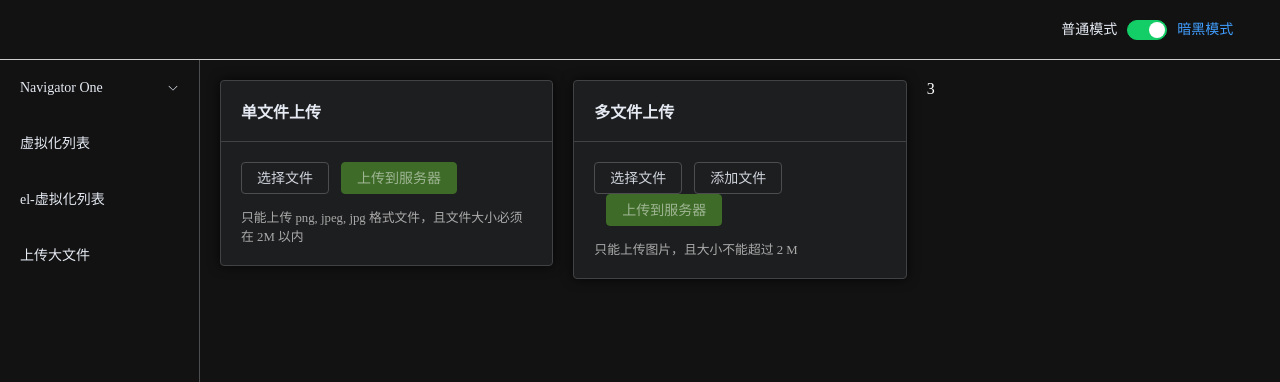
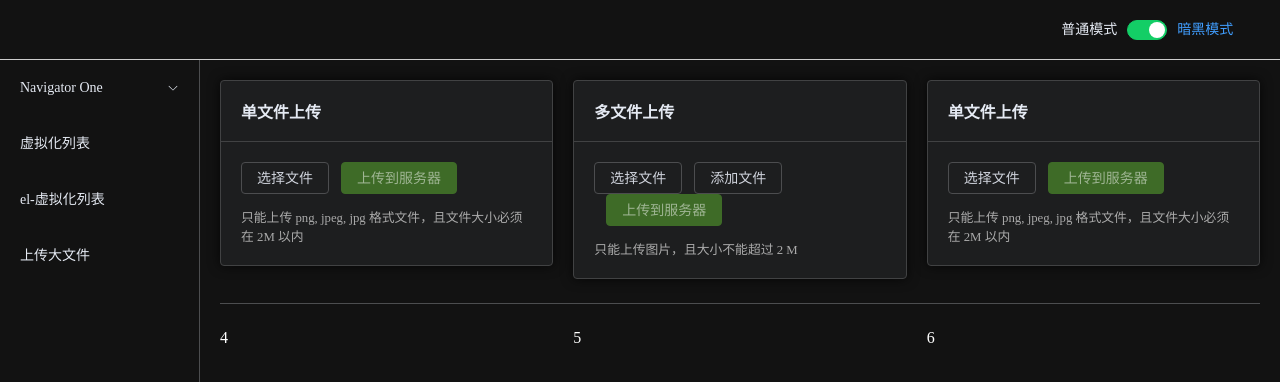
Before and after one commit to zhangchuachua/learning-vue, a Vue app: page /upload-files in a window 1280 px wide. Shown: the top 382 px of the page. Built offline with nearby package versions, Linux system fonts and the light colour scheme.

Commit message:
支持了 base64 上传，还缺少对上传文件的去重

```diff
--- a/src/components.d.ts
+++ b/src/components.d.ts
@@ -15,17 +15,20 @@ declare module '@vue/runtime-core' {
     ElCard: typeof import('element-plus/es')['ElCard']
     ElCol: typeof import('element-plus/es')['ElCol']
     ElContainer: typeof import('element-plus/es')['ElContainer']
+    ElDivider: typeof import('element-plus/es')['ElDivider']
     ElHeader: typeof import('element-plus/es')['ElHeader']
     ElMain: typeof import('element-plus/es')['ElMain']
     ElMenu: typeof import('element-plus/es')['ElMenu']
     ElMenuItem: typeof import('element-plus/es')['ElMenuItem']
     ElRow: typeof import('element-plus/es')['ElRow']
+    ElSpace: typeof import('element-plus/es')['ElSpace']
     ElSubMenu: typeof import('element-plus/es')['ElSubMenu']
     ElSwitch: typeof import('element-plus/es')['ElSwitch']
     ElTableV2: typeof import('element-plus/es')['ElTableV2']
     RouterLink: typeof import('vue-router')['RouterLink']
     RouterView: typeof import('vue-router')['RouterView']
     Table: typeof import('./components/table.vue')['default']
+    UploadBase64: typeof import('./components/Upload/UploadBase64.vue')['default']
     UploadMulti: typeof import('./components/Upload/UploadMulti.vue')['default']
     UploadSingle: typeof import('./components/Upload/UploadSingle.vue')['default']
     VirtualizedTable: typeof import('./components/virtualizedTable.vue')['default']
--- /dev/null
+++ b/src/components/Upload/UploadBase64.vue
@@ -0,0 +1,88 @@
+<template>
+  <base-upload
+    :files="files"
+    :uploading="uploading"
+    :input-props="{ accept: 'image/*' }"
+    :multiple="true"
+    @input="handleInput"
+    @submit="handleSubmit"
+    @remove="handleRemove"
+    @get-input="getInput"
+  >
+    <template #header>单文件上传</template>
+    <template #tips>只能上传 png, jpeg, jpg 格式文件，且文件大小必须在 2M 以内</template>
+  </base-upload>
+</template>
+
+<script setup lang="ts">
+import { bitToMb, createFileList } from '@/utils/utils'
+import instance from '@/utils/axios'
+import { ref } from 'vue'
+import type { RemoveParam } from './BaseUpload.vue'
+
+const input = ref<HTMLInputElement | null>(null)
+const files = ref<File[] | null>(null)
+const uploading = ref<boolean>(false)
+
+function getInput(el: HTMLInputElement) {
+  input.value = el
+}
+
+function handleInput() {
+  if (!input.value || !input.value.files) return
+
+  const tempFiles = Array.from(input.value.files)
+
+  const standardFile = tempFiles.filter((file) => bitToMb(file.size) <= 2)
+  if (standardFile.length < tempFiles.length) {
+    const fileList = createFileList(standardFile)
+    input.value.files = fileList
+    files.value = standardFile
+    ElMessage.error('该文件超出大小限制！')
+  } else {
+    files.value = tempFiles
+    console.log(input.value!.files, input.value!.value)
+  }
+}
+
+async function handleSubmit() {
+  if (!input.value?.files || !files.value) return
+
+  await new Promise<{ filename: string; base64: string }[]>((resolve) => {
+    const base64List: { filename: string; base64: string }[] = []
+    files.value!.forEach((file) => {
+      const temp = new FileReader()
+      temp.readAsDataURL(file)
+      temp.onload = function () {
+        const len = base64List.push({
+          filename: file.name,
+          base64: encodeURIComponent(this.result as string)
+        })
+        if (len === files.value!.length) resolve(base64List)
+      }
+    })
+  })
+    .then((list) => {
+      return instance.post<{
+        status: 0
+        path: string | string[] | undefined
+      }>('/upload/base64', list, {
+        headers: { 'Content-Type': 'application/x-www-form-urlencoded' }
+      })
+    })
+    .then(({ data }) => {
+      console.log(data)
+    })
+    .catch((e) => {
+      ElMessage.error(e.message)
+    })
+}
+
+function handleRemove(obj: RemoveParam) {
+  const { index } = obj
+  if (files.value) {
+    files.value.splice(index, 1)
+    input.value!.files = createFileList(files.value)
+  }
+}
+</script>
--- a/src/main.ts
+++ b/src/main.ts
@@ -15,8 +15,6 @@ const app = createApp(App)
 // vue3 不推荐使用 prototype 进行挂载, 可以使用 app.config.globalProperties
 app.config.globalProperties.$http = axios
 
-console.log(app.config.globalProperties)
-
 app.use(createPinia())
 app.use(router)
 
--- a/src/views/UploadFiles.vue
+++ b/src/views/UploadFiles.vue
@@ -1,6 +1,4 @@
-<script setup lang="ts">
-
-</script>
+<script setup lang="ts"></script>
 
 <template>
   <el-row :gutter="20">
@@ -10,6 +8,12 @@
     <el-col :span="8">
       <upload-multi></upload-multi>
     </el-col>
-    <el-col :span="8">3</el-col>
+    <el-col :span="8"><upload-base64></upload-base64></el-col>
+  </el-row>
+  <el-divider></el-divider>
+  <el-row :gutter="20">
+    <el-col :span="8">4</el-col>
+    <el-col :span="8">5</el-col>
+    <el-col :span="8">6</el-col>
   </el-row>
 </template>
```
Also changed, not shown: src/components/Upload/BaseUpload.vue (+8 -1 lines), 1 other file (tests, documents, lock files or other folders).
